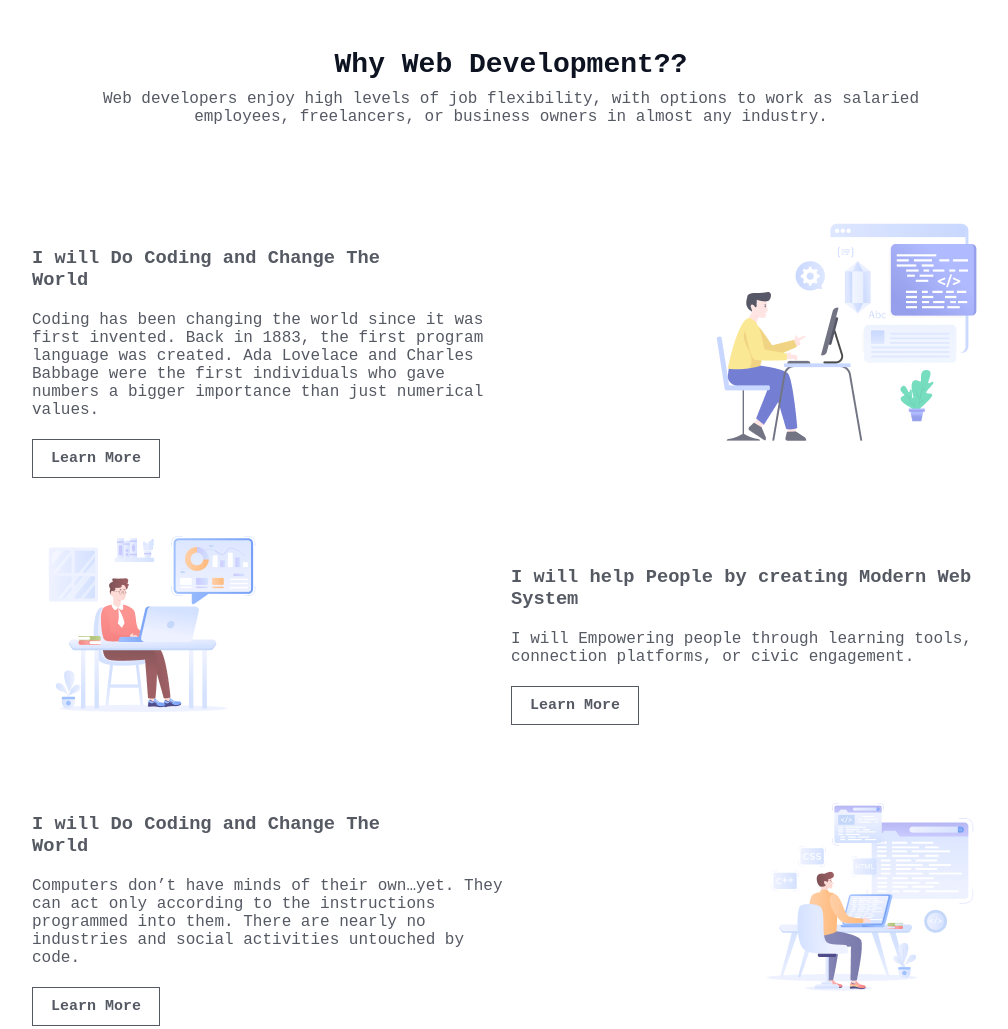
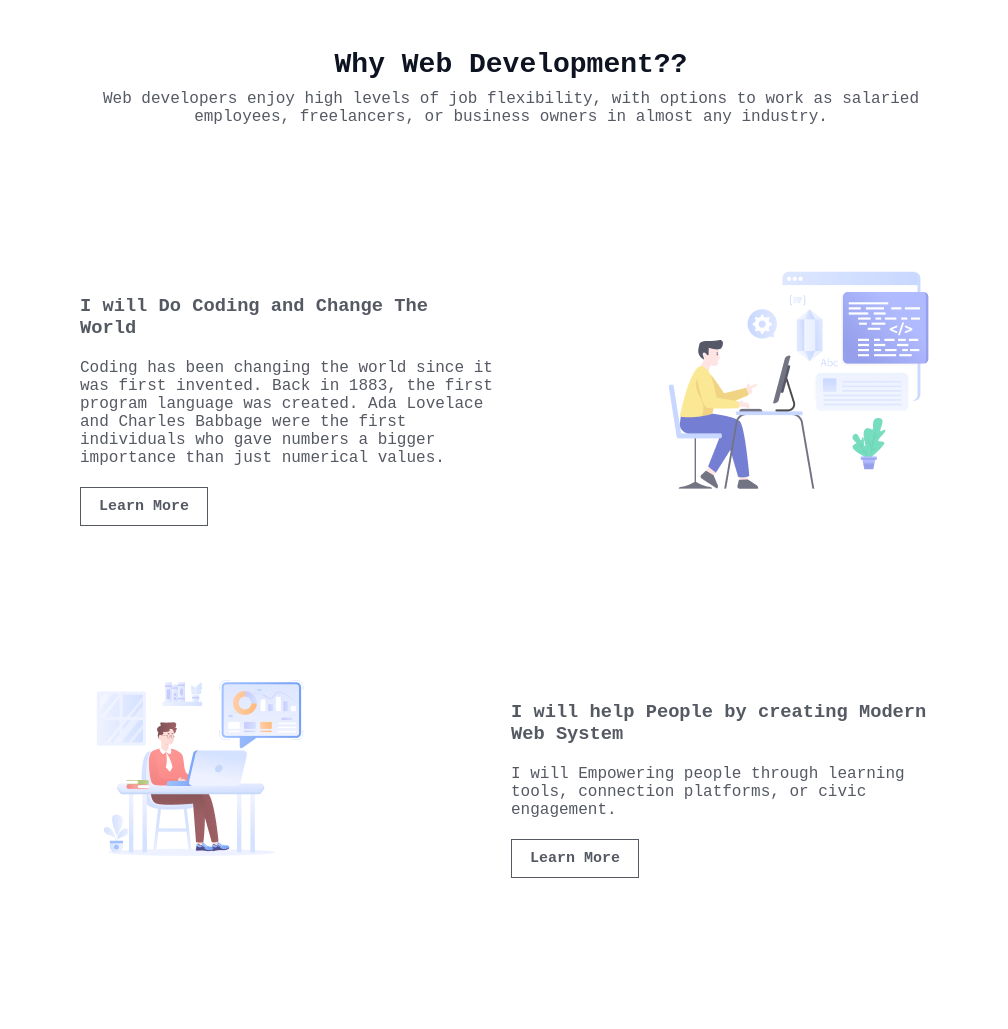
Before and after one commit to dmmalek/Assignment-1, a plain HTML site: page index.html in a window 1280 px wide. Shown: the part 961-1990 px from the top of the page, without its empty margins (129-1137 px from the left). Drawn offline with Linux system fonts and the light colour scheme; a web font is replaced by a local one.

Commit message:
fixed styling

```diff
--- a/style.css
+++ b/style.css
@@ -132,8 +132,15 @@ p {
   justify-content: space-between;
   align-items: center;
   margin-top: 25px;
+  padding: 48px;
   color: rgb(255, 255, 255) rgba(255, 255, 255, 0);
   opacity: 0.7;
+  border-radius: 16px;
+  background-color: linear-gradient(
+    90deg,
+    rgb(255, 255, 255),
+    rgba(255, 255, 255, 0) 100%
+  );
 }
 .development-content-details-subdeatils {
   width: 50%;
@@ -199,6 +206,7 @@ p {
 .target {
   text-align: center;
   max-width: 1072px;
+  margin-top: 100px;
 }
 .target-heading {
   width: 800px;
@@ -296,6 +304,7 @@ p {
   color: rgb(255, 255, 255);
   font-weight: 400;
   font-size: 12px;
+  opacity: 0.7;
 }
 .support-content-email {
   margin-top: 24px;
```
